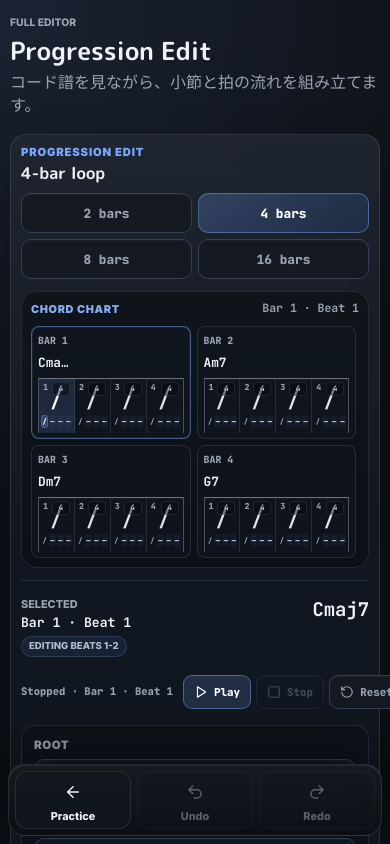
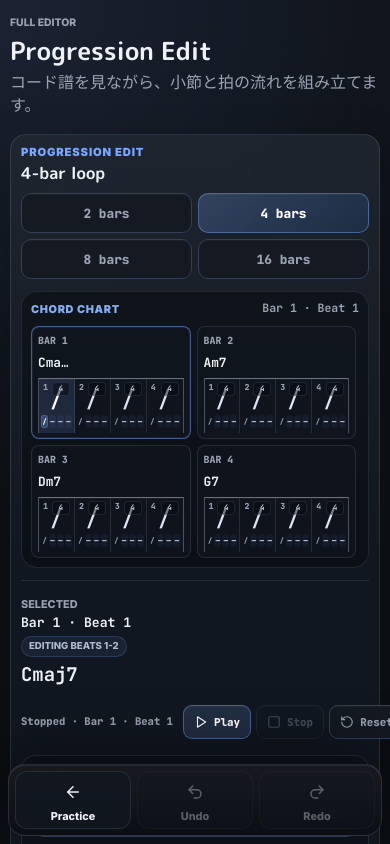
Before and after one commit to muu-ima/muu-fret-degree, a Next.js app: page /progression in a window 390 px wide. Shown: the top 844 px of the page. Built offline with nearby package versions, Linux system fonts and the light colour scheme.

Commit message:
Align selected progression details left

```diff
--- a/app/components/ProgressionEditor.tsx
+++ b/app/components/ProgressionEditor.tsx
@@ -216,11 +216,11 @@ export function ProgressionEditor({
                 ? `Beat ${selectedBeatIndex + 1} override`
                 : `Editing Beats ${selectedCellIndex === 0 ? "1-2" : "3-4"}`}
             </span>
+            <strong className="progressionSelectionChordName">
+              {formatChordSymbol(selectedCell.root, selectedCell.chordTypeId, chordTypes)}
+            </strong>
           </div>
           <ProgressionMiniTransport />
-          <div className="progressionSelectionChord">
-            <strong>{formatChordSymbol(selectedCell.root, selectedCell.chordTypeId, chordTypes)}</strong>
-          </div>
         </div>
 
         <section className="progressionHarmonySection" aria-label="Harmony">
--- a/app/globals.css
+++ b/app/globals.css
@@ -2079,7 +2079,7 @@ select:focus-visible,
 
 .progressionSelectionHeader {
   display: grid;
-  grid-template-columns: minmax(0, 1fr) auto minmax(0, 1fr);
+  grid-template-columns: minmax(0, 1fr) auto;
   align-items: center;
   gap: 18px;
 }
@@ -2095,8 +2095,7 @@ select:focus-visible,
   gap: 3px;
 }
 
-.progressionSelectionMeta > div span,
-.progressionSelectionChord span {
+.progressionSelectionMeta > div span {
   color: var(--muted);
   font-size: 0.68rem;
   font-weight: 800;
@@ -2122,13 +2121,7 @@ select:focus-visible,
   white-space: nowrap;
 }
 
-.progressionSelectionChord {
-  display: grid;
-  justify-items: end;
-  gap: 2px;
-}
-
-.progressionSelectionChord strong {
+.progressionSelectionChordName {
   font-family: var(--font-code), ui-monospace, SFMono-Regular, Menlo, monospace;
   font-size: 1.4rem;
   font-variant-numeric: tabular-nums;
@@ -3193,17 +3186,13 @@ select:focus-visible,
     grid-template-columns: 1fr;
   }
 
-  .progressionSelectionChord {
-    justify-items: end;
-  }
-
   .progressionSelectionMeta {
     align-items: flex-start;
     flex-direction: column;
     gap: 5px;
   }
 
-  .progressionSelectionChord strong {
+  .progressionSelectionChordName {
     font-size: 1.18rem;
   }
 
```
